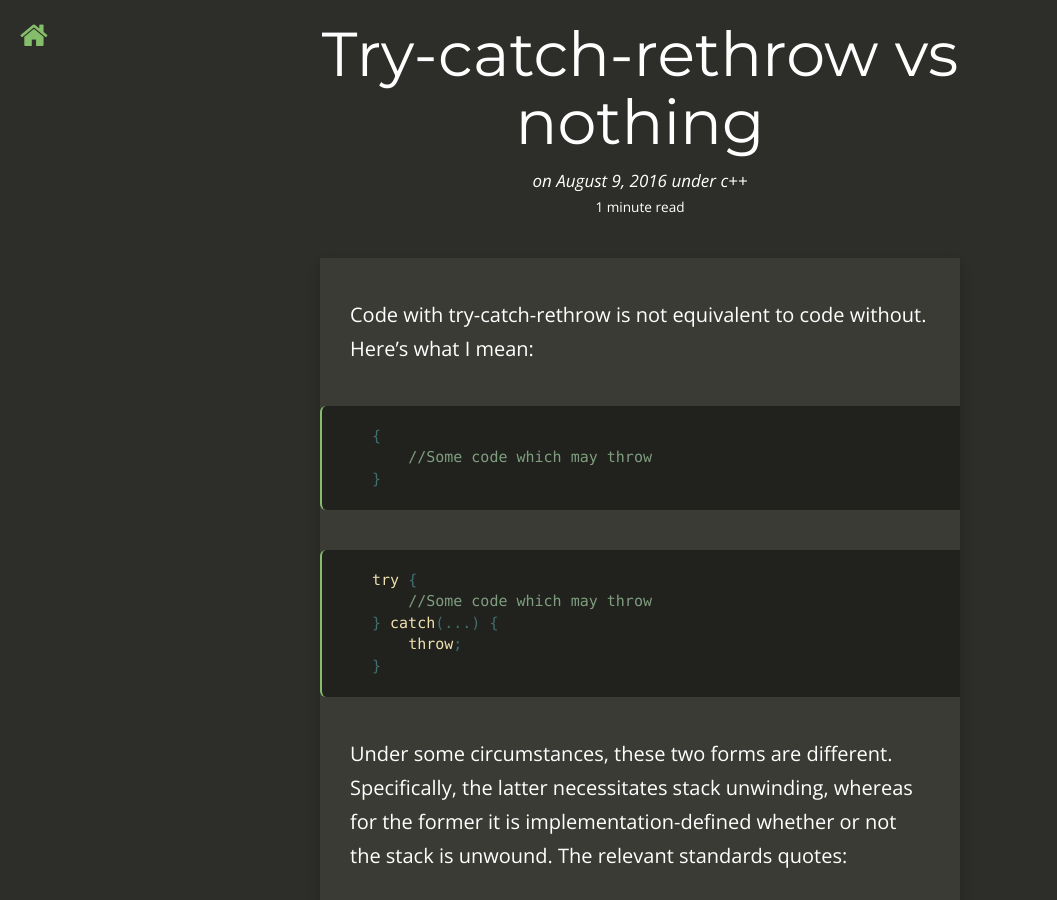
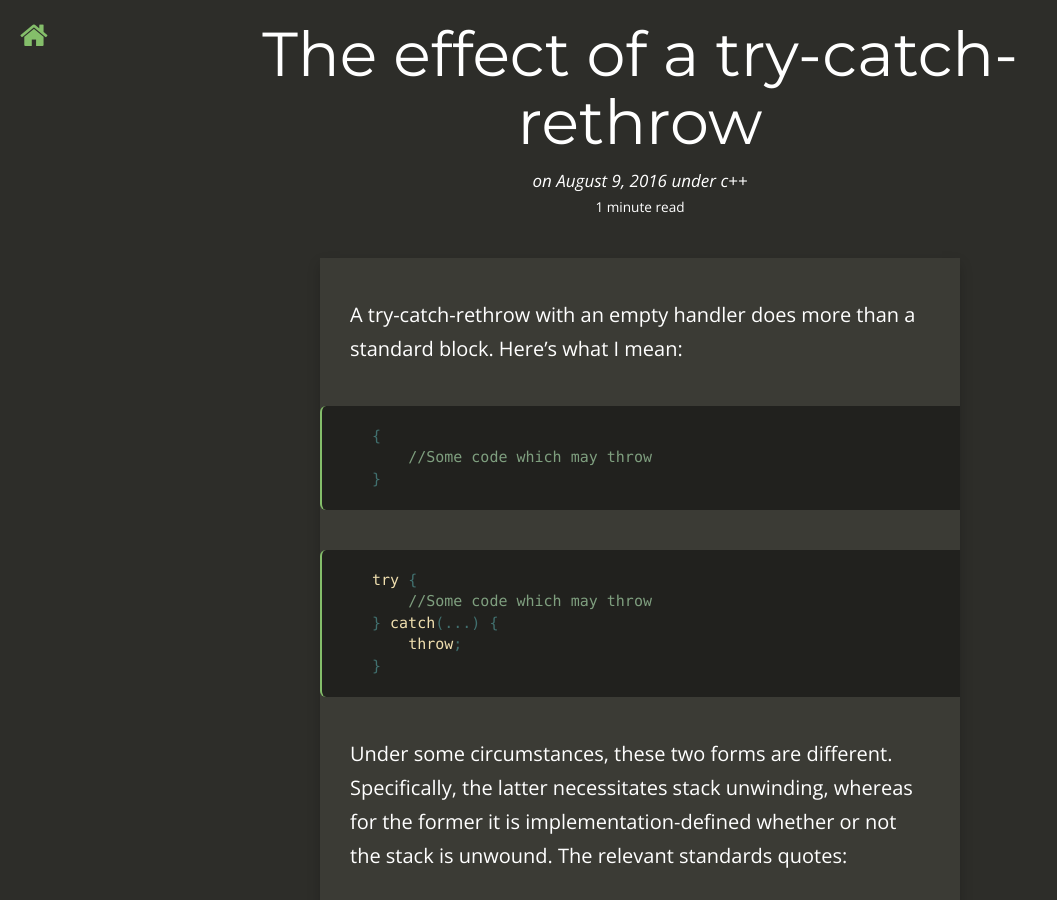
Before and after one commit to TartanLlama/tartanllama.github.io, a Jekyll site: the page built from _posts/2016-08-09-try-catch-rethrow.md, in a window 1280 px wide and 900 px high. Shown: the whole window, without its empty margins (0-1057 px from the left). Built offline with Jekyll 4.4.1, drawn with Linux system fonts in a browser that asks for light colours; nearby versions of some CDN libraries; comment, search, counter and statistics services are not loaded.

Commit message:
Change try-catch-rethrow title

```diff
--- a/_posts/2016-08-09-try-catch-rethrow.md
+++ b/_posts/2016-08-09-try-catch-rethrow.md
@@ -1,13 +1,13 @@
 ---
 layout:     post
-title:      "Try-catch-rethrow vs nothing"
+title:      "The effect of a try-catch-rethrow"
 summary:    A try-catch-rethrow does more than code without.
 category:   c++
 tags:
  - c++
 ---
 
-Code with try-catch-rethrow is not equivalent to code without. Here's what I mean:
+A try-catch-rethrow with an empty handler does more than a standard block. Here's what I mean:
 
 {% highlight cpp %}
 {
```
